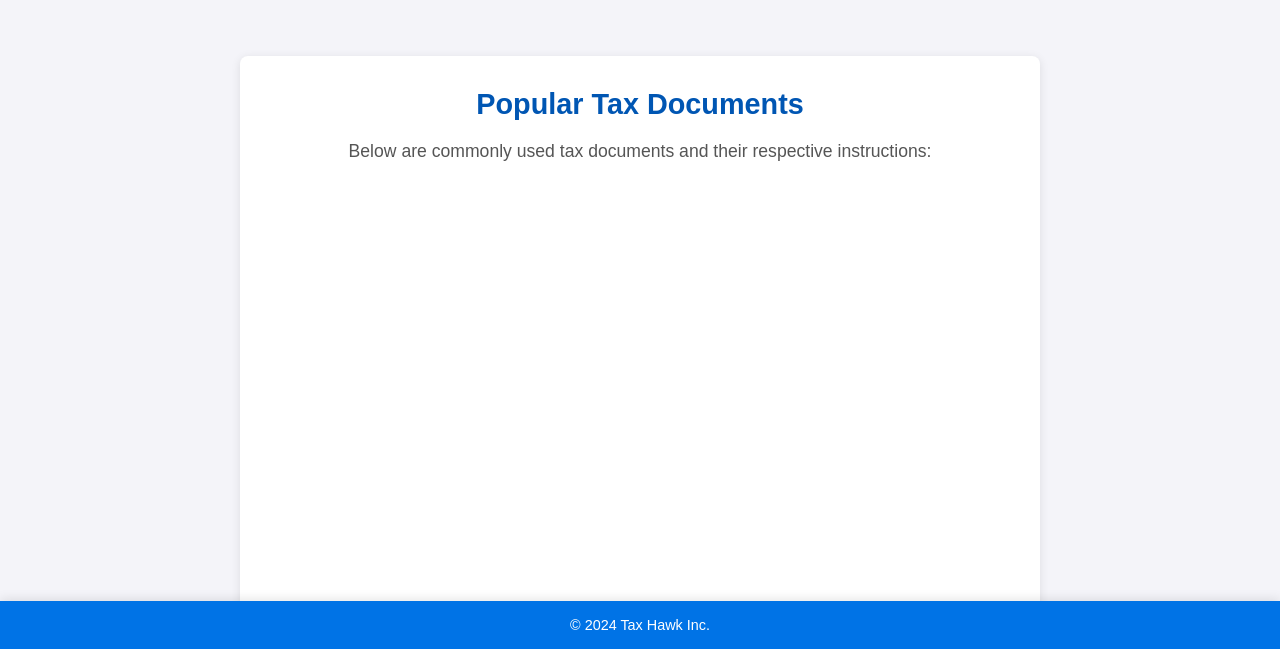
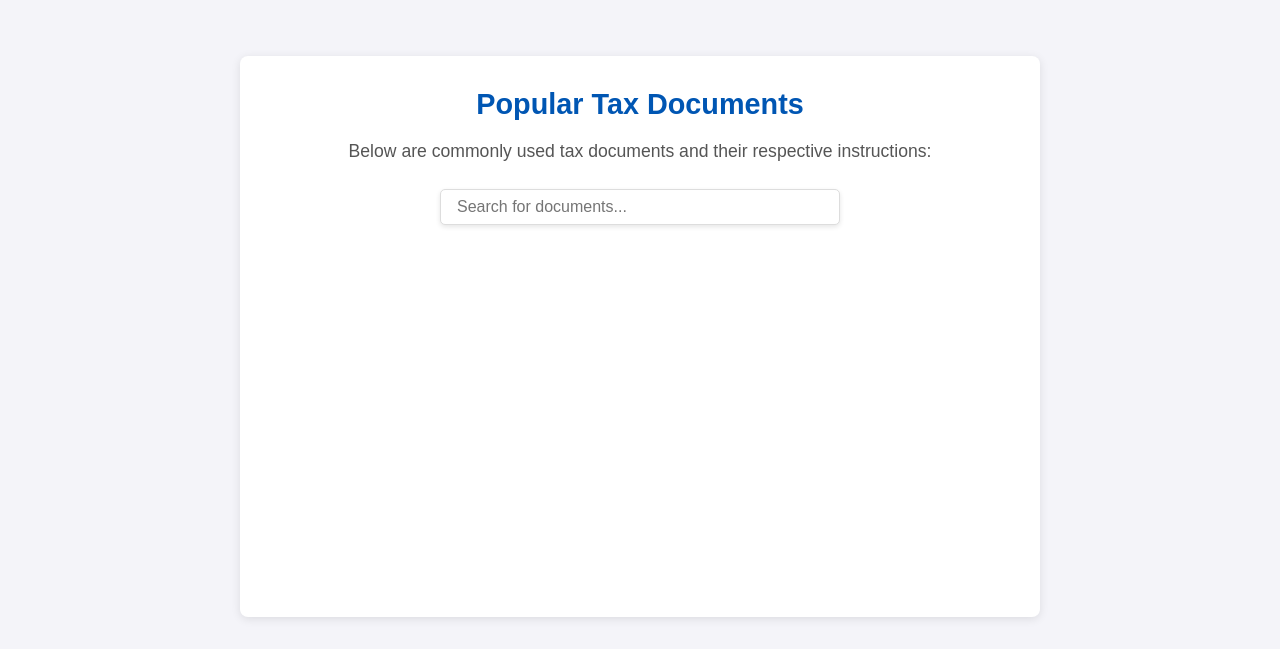
Before and after one commit to jnewell-7/403Project, a Node server app: template views/documents.ejs in a window 1280 px wide. Shown: the part 151-800 px from the top of the page. Run offline with Node 20, Linux system fonts and the light colour scheme; the template is opened without the code that fills it, so the values that code supplies are empty.

Commit message:
add search bar

```diff
--- a/public/styles/documents.css
+++ b/public/styles/documents.css
@@ -62,6 +62,21 @@ nav {
   text-decoration: underline;
 }
 
+/* Search Bar */
+.search-container {
+  margin-bottom: 1.5rem;
+  text-align: center;
+}
+
+#search-bar {
+  width: 80%;
+  max-width: 400px;
+  padding: 0.5rem 1rem;
+  border: 1px solid #ddd;
+  border-radius: 5px;
+  font-size: 1rem;
+  box-shadow: 0 2px 5px rgba(0, 0, 0, 0.1);
+}
 
 /* Main Content */
 main {
--- a/views/documents.ejs
+++ b/views/documents.ejs
@@ -28,9 +28,13 @@
   <h2>Popular Tax Documents</h2>
   <p>Below are commonly used tax documents and their respective instructions:</p>
 
+  <!-- Search Bar -->
+  <div class="search-container">
+    <input type="text" id="search-bar" placeholder="Search for documents..." />
+  </div>
+
   <!-- Document Section -->
-        <!-- Document Section -->
-        <section>
+  <section id="document-list">
     <% documents.forEach(doc => { %>
       <div class="document-item">
         <h3><%= doc.title %></h3>
@@ -40,12 +44,27 @@
       </div>
     <% }); %>
   </section>
-
 </main>
 
-  <!-- Footer Section -->
-  <footer>
-    <p>&copy; <%= new Date().getFullYear() %> Tax Hawk Inc.</p>
-  </footer>
-</body>
-</html>
+<script>
+  // Search bar functionality
+  const searchBar = document.getElementById('search-bar');
+  const documentList = document.getElementById('document-list');
+
+  searchBar.addEventListener('input', function () {
+    const query = searchBar.value.toLowerCase();
+    const items = documentList.getElementsByClassName('document-item');
+
+    // Filter the documents based on the search query
+    Array.from(items).forEach(item => {
+      const title = item.querySelector('h3').textContent.toLowerCase();
+      const description = item.querySelector('p').textContent.toLowerCase();
+
+      if (title.includes(query) || description.includes(query)) {
+        item.style.display = ''; // Show matching items
+      } else {
+        item.style.display = 'none'; // Hide non-matching items
+      }
+    });
+  });
+</script>
```
Lines whose indentation alone changed are shown as unchanged.
